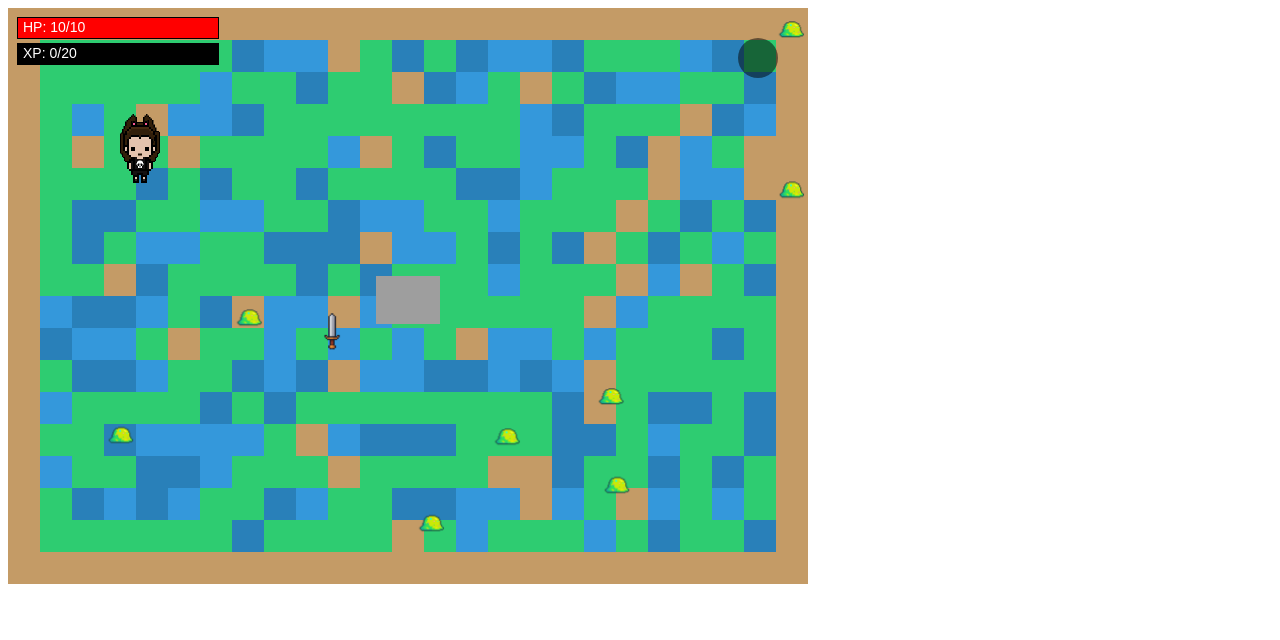
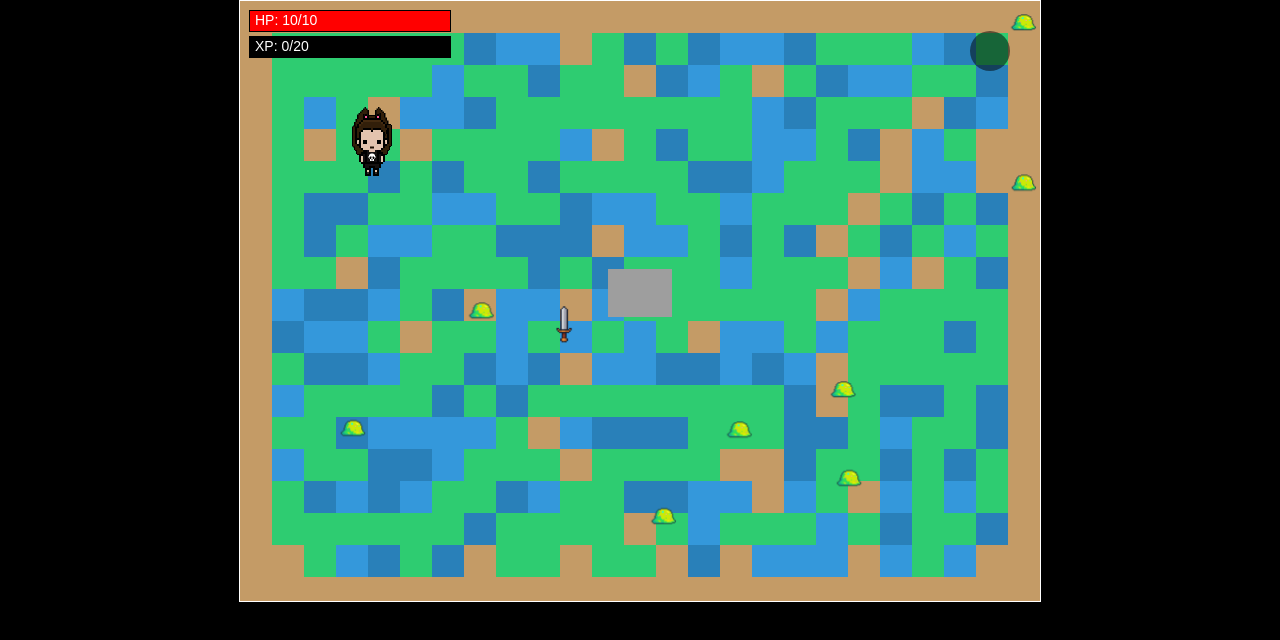
Before and after one commit to Jackmaa/OnlineFormaGame, a website built with Vite: page index.html in a window 1280 px wide. Built offline with nearby package versions, Linux system fonts and the light colour scheme.

Commit message:
Enhance game visuals with CSS styling for the canvas and body, adjust map generation logic to use Math.ceil for accurate dimensions, and refactor player health management in collision detection.

```diff
--- a/index.html
+++ b/index.html
@@ -5,6 +5,21 @@
     <meta charset="UTF-8" />
     <meta name="viewport" content="width=device-width,initial-scale=1.0" />
     <title>2D RPG Game</title>
+    <style>
+      body {
+        margin: 0;
+        overflow: hidden;
+        background-color: #000;
+      }
+      canvas {
+        display: block;
+        margin: 0 auto;
+        background-color: #222;
+      }
+      #game-canvas {
+        border: 1px solid #fff;
+      }
+    </style>
   </head>
   <body>
     <canvas id="game-canvas" width="800" height="600"></canvas>
--- a/src/main.js
+++ b/src/main.js
@@ -22,8 +22,8 @@ loader
   })
   .then((assets) => {
     const game = new Game({ canvas, ctx, assets, input });
-    const cols = Math.floor(canvas.width / 32);
-    const rows = Math.floor(canvas.height / 32);
+    const cols = Math.ceil(canvas.width / 32);
+    const rows = Math.ceil(canvas.height / 32);
     const simpleMap = generateRandomMap(cols, rows);
     // On passe map + tileset à la scène
     const gameScene = new GameScene(simpleMap, 32, assets.tileset);
--- a/src/scenes/GameScene.js
+++ b/src/scenes/GameScene.js
@@ -91,7 +91,7 @@ export default class GameScene {
       );
       // Damage on contact avec cooldown
       if (this.checkCollision(this.player, enemy) && enemy.contactTimer <= 0) {
-        this.player.hp -= enemy.contactDamage;
+        this.player.setHp(this.player.hp - enemy.contactDamage);
         enemy.contactTimer = enemy.contactCooldown;
       }
     }
@@ -176,7 +176,8 @@ export default class GameScene {
 
   render(ctx) {
     this.tileMap.render(ctx);
-
+    // UI
+    this.UI.render(ctx);
     // Computer
     this.computer.render(ctx);
     // Items
@@ -185,8 +186,6 @@ export default class GameScene {
     this.enemies.forEach((e) => e.render(ctx));
     // Player
     this.player.render(ctx, this.game.input);
-    // UI
-    this.UI.render(ctx);
   }
 
   onPurify() {
```
